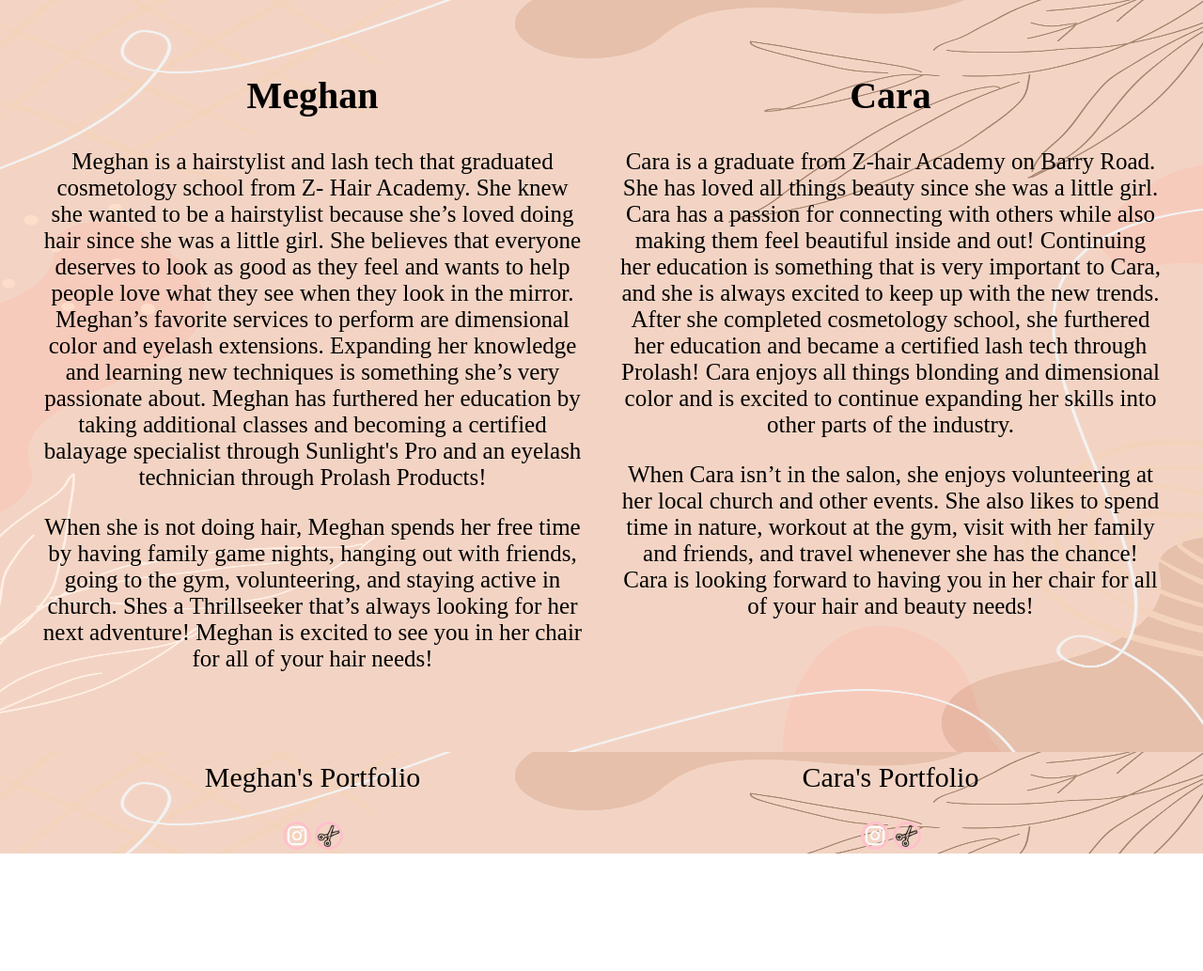
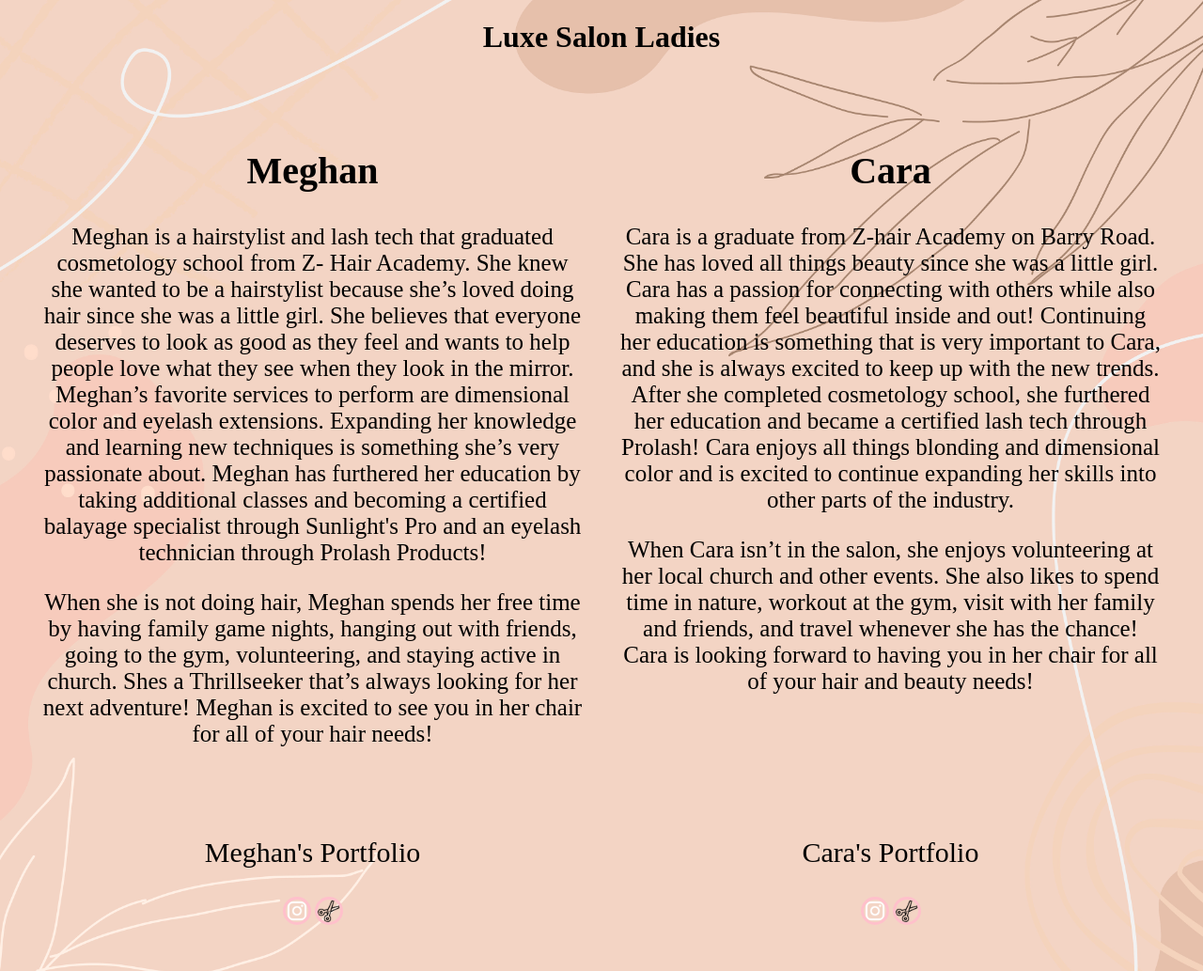
Before and after one commit to EthanBrockway/luxe-salon, a plain HTML site: page index.html in a window 1280 px wide. Shown: the whole page at 94% size. Before the commit the page ends 908 px from the top, so only its background shows below. Drawn offline with Linux system fonts and the light colour scheme.

Commit message:
added header back, restreched image

```diff
--- a/assets/css/styles.css
+++ b/assets/css/styles.css
@@ -4,7 +4,6 @@
   box-sizing: border-box;
 }
 body {
-  display: flex;
   margin: 0;
   height: 100vh;
 }
--- a/index.html
+++ b/index.html
@@ -10,12 +10,12 @@
 <style>
     body {
         background-image:url("assets/images/background.jpg");
-        background-size: 100% 100%;
-
+        background-size: cover;
     }
 </style>
+
 <body>
-
+    <h1>Luxe Salon Ladies</h1>
     <div class="grid-container">
         <div class="grid-item1">
         <h2>Meghan </h2>
```
